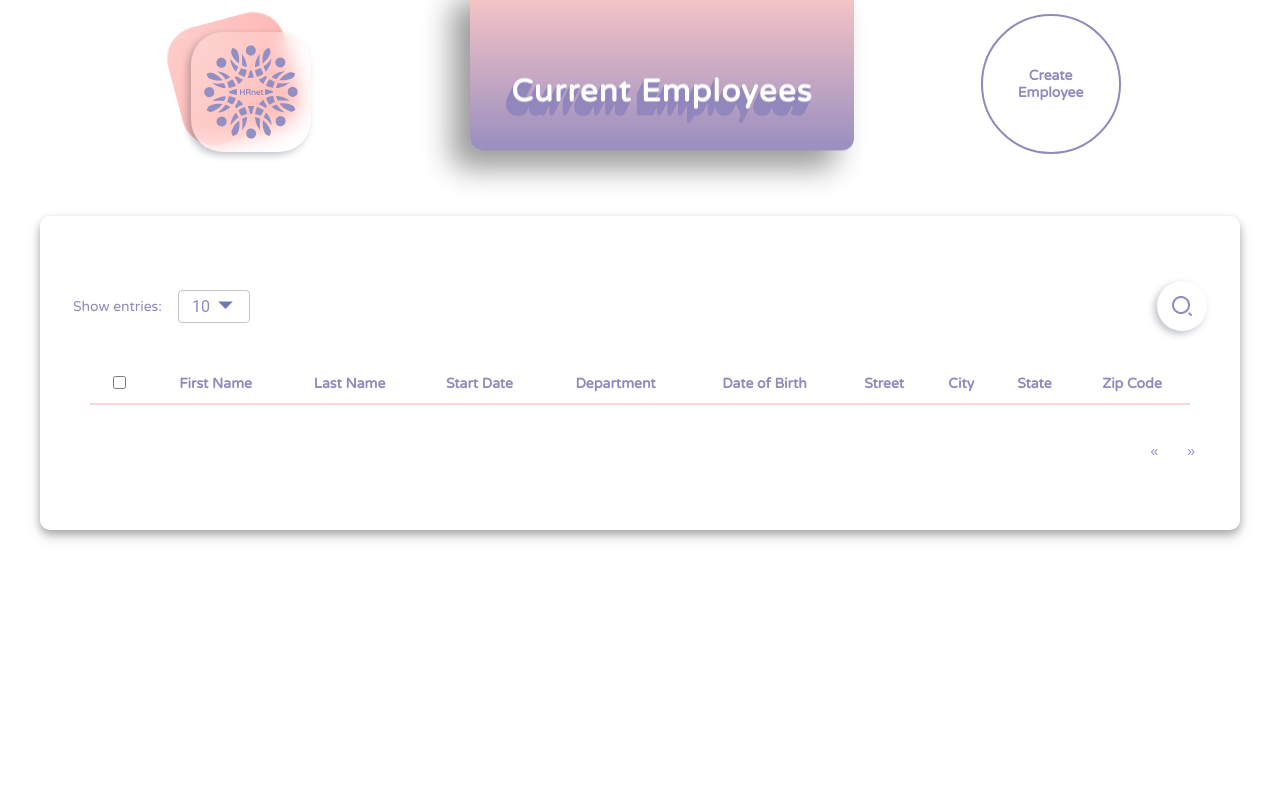
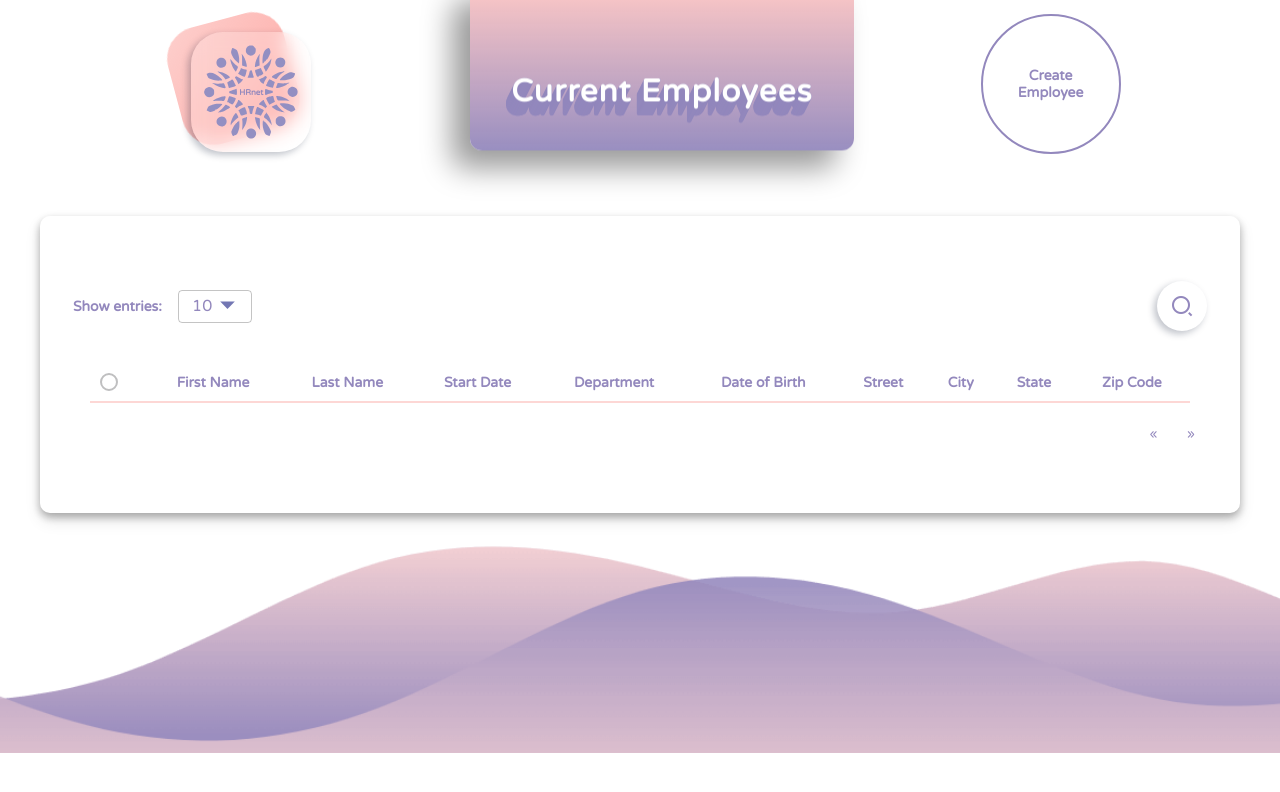
Before and after one commit to illeone/MillocoNicolas_14_20.08.2022, a React (Create React App) app in the folder hrnet/: page /list in a window 1280 px wide. Shown: the top 792 px of the page. Built offline with nearby package versions, Linux system fonts and the light colour scheme.

Commit message:
Ajout png pour footer + personnalisation des checkbox ( Checkbox.js)
création du composant Checkbox.js pour EmployeeList.js, adpatation de la taille du tableau en douceur en fonction du nombre de ligne, ajout image au footer.

```diff
--- a/hrnet/src/App.css
+++ b/hrnet/src/App.css
@@ -563,7 +563,6 @@
   -webkit-backdrop-filter: blur( 20.5px );
   border-radius: 10px;
   border: 1px solid rgba( 255, 255, 255, 0.18 );
-
   box-shadow: 0 4px 8px rgba(0, 0, 0, 0.3), 0 8px 16px rgba(0, 0, 0, 0.1);
 }
 
@@ -618,14 +617,14 @@
   }
 }
 
-.employee-table-row {
-  opacity: 0;
-  animation: fadeInUp 0.5s ease forwards;
-}
 .table-container {
   overflow: hidden;
   transition: height 0.5s ease;
   min-width: 1100px;
+}
+.employee-table-row {
+  opacity: 0;
+  animation: fadeInUp 0.5s ease forwards;
 }
 
 .employee-table-top-left,
@@ -657,11 +656,13 @@
   padding-top: 5px;
   padding-bottom: 5px;
   color: #9388BD;
+  font-family: 'Varela Round', sans-serif;
 
 }
 .search-entries{
   margin-right: 1rem;
   color: #9388BD;
+  font-weight: 600;
 }
 
 
@@ -703,12 +704,13 @@
   height: 100%;
   border-radius: 4rem;
   padding-left: 14px;
-  font-size: .813rem;
-  font-weight: 500;
+  font-size: 1rem;
+  font-weight:700;
   opacity: 0;
   pointer-events: none;
   transition: opacity 1.5s;
   color: #9388BD;
+  font-family: 'Varela Round', sans-serif;
 }
 
 .search__input::placeholder {
@@ -799,7 +801,7 @@
   font-size: 14px;
   border-radius: 5px;
   margin-left: 5px;
-
+  font-family: 'Varela Round', sans-serif;
 }
 
 .pagination-button:hover:not(.active) {
@@ -850,3 +852,128 @@
 .icon {
   margin-right: 8px;
 }
+
+
+/* *********************************  CheckBox  ********************************* */
+
+.checkbox-wrapper-12 {
+  position: relative;
+}
+
+.checkbox-wrapper-12 > svg {
+  position: absolute;
+  top: -130%;
+  left: -170%;
+  width: 110px;
+  pointer-events: none;
+}
+
+.checkbox-wrapper-12 * {
+  -webkit-box-sizing: border-box;
+          box-sizing: border-box;
+}
+
+.checkbox-wrapper-12 input[type="checkbox"] {
+  -webkit-appearance: none;
+  -moz-appearance: none;
+  appearance: none;
+  -webkit-tap-highlight-color: transparent;
+  cursor: pointer;
+  margin: 0;
+}
+
+.checkbox-wrapper-12 input[type="checkbox"]:focus {
+  outline: 0;
+}
+
+.checkbox-wrapper-12 .cbx {
+  width: 18px;
+  height: 18px;
+  top: calc(100px - 12px);
+  left: calc(100px - 12px);
+}
+
+.checkbox-wrapper-12 .cbx input {
+  position: absolute;
+  top: 0;
+  left: 0;
+  width: 18px;
+  height: 18px;
+  border: 2px solid #bfbfc0;
+  border-radius: 50%;
+}
+
+.checkbox-wrapper-12 .cbx label {
+  width: 18px;
+  height: 18px;
+  background: none;
+  border-radius: 50%;
+  position: absolute;
+  top: 0;
+  left: 0;
+  -webkit-transform: trasnlate3d(0, 0, 0);
+      -ms-transform: trasnlate3d(0, 0, 0);
+          transform: trasnlate3d(0, 0, 0);
+  pointer-events: none;
+}
+
+.checkbox-wrapper-12 .cbx svg {
+  position: absolute;
+  top: 2px;
+  left: 3px;
+  width: 11px;
+  z-index: 1;
+  pointer-events: none;
+}
+
+.checkbox-wrapper-12 .cbx svg path {
+  stroke: #866efb;
+  stroke-width: 3;
+  stroke-linecap: round;
+  stroke-linejoin: round;
+  stroke-dasharray: 18;
+  stroke-dashoffset: 18;
+  -webkit-transition: stroke-dashoffset 0.3s ease;
+  transition: stroke-dashoffset 0.3s ease;
+  -webkit-transition-delay: 0.2s;
+          transition-delay: 0.2s;
+}
+
+.checkbox-wrapper-12 .cbx input:checked + label {
+  -webkit-animation: splash-12 0.6s ease forwards;
+          animation: splash-12 0.6s ease forwards;
+
+}
+
+.checkbox-wrapper-12 .cbx input:checked + label + svg path {
+  stroke-dashoffset: 0;
+  stroke: #ffffff;
+}
+
+@-webkit-keyframes splash-12 {
+  40% {
+    background: #866efb;
+    -webkit-box-shadow: 0 -18px 0 -8px #866efb, 16px -8px 0 -8px #866efb, 16px 8px 0 -8px #866efb, 0 18px 0 -8px #866efb, -16px 8px 0 -8px #866efb, -16px -8px 0 -8px #866efb;
+            box-shadow: 0 -18px 0 -8px #866efb, 16px -8px 0 -8px #866efb, 16px 8px 0 -8px #866efb, 0 18px 0 -8px #866efb, -16px 8px 0 -8px #866efb, -16px -8px 0 -8px #866efb;
+  }
+
+  100% {
+    background: #866efb;
+    -webkit-box-shadow: 0 -36px 0 -10px transparent, 32px -16px 0 -10px transparent, 32px 16px 0 -10px transparent, 0 36px 0 -10px transparent, -32px 16px 0 -10px transparent, -32px -16px 0 -10px transparent;
+            box-shadow: 0 -36px 0 -10px transparent, 32px -16px 0 -10px transparent, 32px 16px 0 -10px transparent, 0 36px 0 -10px transparent, -32px 16px 0 -10px transparent, -32px -16px 0 -10px transparent;
+  }
+}
+
+@keyframes splash-12 {
+  40% {
+    background: #866efb;
+    -webkit-box-shadow: 0 -18px 0 -8px #866efb, 16px -8px 0 -8px #866efb, 16px 8px 0 -8px #866efb, 0 18px 0 -8px #866efb, -16px 8px 0 -8px #866efb, -16px -8px 0 -8px #866efb;
+            box-shadow: 0 -18px 0 -8px #866efb, 16px -8px 0 -8px #866efb, 16px 8px 0 -8px #866efb, 0 18px 0 -8px #866efb, -16px 8px 0 -8px #866efb, -16px -8px 0 -8px #866efb;
+  }
+
+  100% {
+    background: #866efb;
+    -webkit-box-shadow: 0 -36px 0 -10px transparent, 32px -16px 0 -10px transparent, 32px 16px 0 -10px transparent, 0 36px 0 -10px transparent, -32px 16px 0 -10px transparent, -32px -16px 0 -10px transparent;
+            box-shadow: 0 -36px 0 -10px transparent, 32px -16px 0 -10px transparent, 32px 16px 0 -10px transparent, 0 36px 0 -10px transparent, -32px 16px 0 -10px transparent, -32px -16px 0 -10px transparent;
+  }
+}
--- /dev/null
+++ b/hrnet/src/components/Checkbox.js
@@ -0,0 +1,23 @@
+const Checkbox = ({ id, checked, onChange }) => (
+    <div className="checkbox-wrapper-12">
+      <div className="cbx">
+        <input id={`cbx-${id}`} type="checkbox" checked={checked} onChange={onChange} />
+        <label htmlFor={`cbx-${id}`}></label>
+        <svg width="15" height="14" viewBox="0 0 15 14" fill="none">
+          <path d="M2 8.36364L6.23077 12L13 2"></path>
+        </svg>
+      </div>
+
+      <svg xmlns="http://www.w3.org/2000/svg" version="1.1">
+        <defs>
+          <filter id="goo-12">
+            <feGaussianBlur in="SourceGraphic" stdDeviation="4" result="blur"></feGaussianBlur>
+            <feColorMatrix in="blur" mode="matrix" values="1 0 0 0 0  0 1 0 0 0  0 0 1 0 0  0 0 0 22 -7" result="goo-12"></feColorMatrix>
+            <feBlend in="SourceGraphic" in2="goo-12"></feBlend>
+          </filter>
+        </defs>
+      </svg>
+    </div>
+  );
+
+  export default Checkbox;
--- a/hrnet/src/components/EmployeeList.js
+++ b/hrnet/src/components/EmployeeList.js
@@ -1,6 +1,7 @@
 import React from "react";
 import { NavLink } from "react-router-dom";
 import Table from "./Table";
+import wave from "../wave.png";
 
 const EmployeeList = () => {
   return (
@@ -24,7 +25,19 @@
         <Table />
       </div>
 
-      <footer className="footer"></footer>
+      <footer
+        className="footer"
+        style={{
+          left: 0,
+          bottom: -3,
+          height: "208px",
+          backgroundImage: `url(${wave})`,
+          backgroundSize: "cover",
+          backgroundRepeat: "no-repeat",
+          backgroundPosition: "center",
+          width: "100%",
+          }} >
+        </footer>
     </div>
   );
 };
--- a/hrnet/src/components/Table.js
+++ b/hrnet/src/components/Table.js
@@ -1,6 +1,7 @@
 import React, { useState, useEffect } from "react";
 import SearchBar from "./Search";
 import DropDown from "./DropDown";
+import Checkbox from "./Checkbox";
 
 const getInitialRows = () => {
   const storedData = localStorage.getItem("employees");
@@ -123,6 +124,15 @@
     (currentPage + 1) * pageSize
   );
 
+    // Gère la hauteur dynamique du tableau en fonction du nombre de lignes affichées
+    const [tableHeight, setTableHeight] = useState(0);
+
+    useEffect(() => {
+      const rowHeight = 40; // Hauteur d'une ligne
+      const headerHeight = 40; // Hauteur de l'en-tête du tableau
+      setTableHeight(headerHeight + rowHeight * displayedRows.length); // Calcule et met à jour la hauteur du tableau
+    }, [displayedRows]);
+
   return (
     <div className="wrapper">
       <div className="employee-table">
@@ -150,13 +160,13 @@
             </div>
           <SearchBar onSearch={handleSearch} />
         </div>
-        <div className="table-container">
+        <div className="table-container" style={{ height: tableHeight }}>
           <table>
             <thead>
               <tr>
                 <th className="col-select" onClick={handleSelectAll}>
-                  <input
-                    type="checkbox"
+                  <Checkbox
+                    id="select-all"
                     checked={selectAll}
                     onChange={handleSelectAll}
                   />
@@ -181,10 +191,9 @@
                   selectedRows.has(row.id) ? " selected" : ""
                   }`}
                 >
-
                   <td>
-                    <input
-                      type="checkbox"
+                    <Checkbox
+                      id={`row-${row.id}`}
                       checked={selectedRows.has(row.id)}
                       onChange={() => handleSelect(row.id)}
                     />
```
Also changed, not shown: hrnet/src/wave.png (added).
